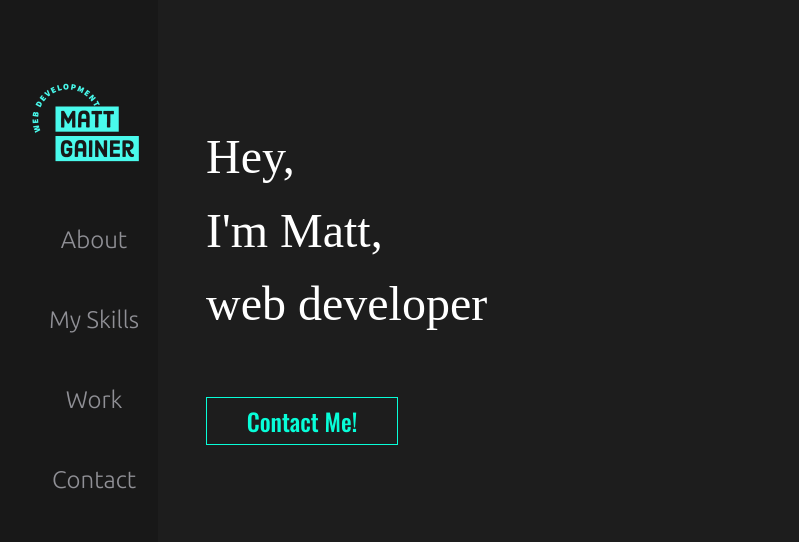
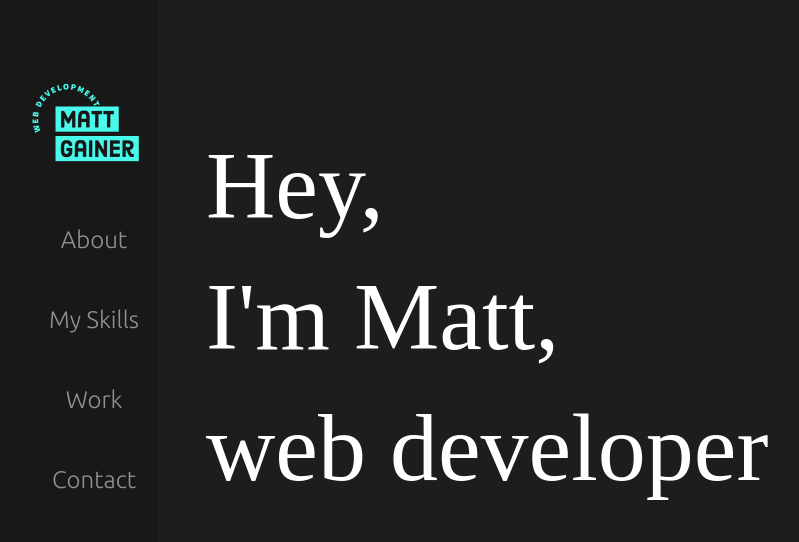
Before and after one commit to mgainer126/mattGainerDevelopment, a React (Create React App) app: page / in a window 1280 px wide. Shown: the top 542 px of the page, without its empty margins (2-801 px from the left). Built offline with nearby package versions, Linux system fonts and the light colour scheme; a web font is replaced by a local one.

Commit message:
tweaked the hero for responsivness

```diff
--- a/src/components/Hero/Hero.scss
+++ b/src/components/Hero/Hero.scss
@@ -32,4 +32,7 @@
     display: flex;
     align-items: flex-start;
   }
+  .hero {
+    font-size: 6rem;
+  }
 }
```
